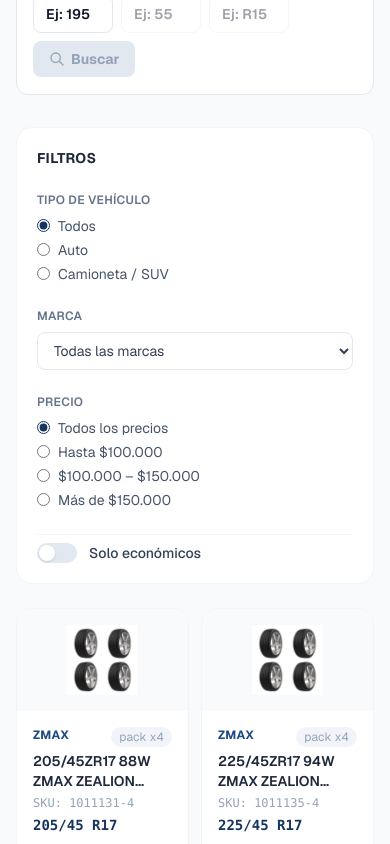
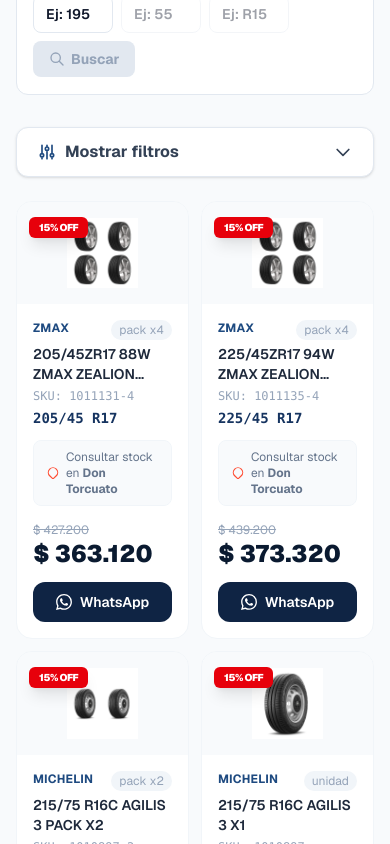
Before and after one commit to AugustinCrochat/neumaticos-trivium, a Next.js app: page / in a window 390 px wide. Shown: the part 2580-3424 px from the top of the page. Built offline with nearby package versions, Linux system fonts and the light colour scheme.

Commit message:
feat: implement mobile filter toggle in catalog and update product discount UI and pricing logic

```diff
--- a/src/app/productos/[slug]/page.tsx
+++ b/src/app/productos/[slug]/page.tsx
@@ -66,8 +66,8 @@ export default async function ProductPage({ params }: Props) {
         {/* Image */}
         <div className="bg-slate-50 rounded-2xl aspect-square flex items-center justify-center p-8 relative">
           {product.priceOld && (
-            <span className="absolute top-4 left-4 bg-orange-500 text-white text-sm font-bold px-3 py-1 rounded-full">
-              −{discount(product.price, product.priceOld)}%
+            <span className="absolute top-4 left-4 z-10 bg-red-600 text-white text-xs font-black px-3 py-1.5 rounded-md shadow-lg uppercase tracking-tighter">
+              {discount(product.price, product.priceOld)}% OFF
             </span>
           )}
           {hasImage ? (
--- a/src/components/home/CatalogSection.tsx
+++ b/src/components/home/CatalogSection.tsx
@@ -17,6 +17,7 @@ export function CatalogSection() {
   const [brandFilter, setBrandFilter] = useState<string>("todos");
   const [priceRange, setPriceRange] = useState<number | null>(null);
   const [onlyEconomic, setOnlyEconomic] = useState(false);
+  const [showFilters, setShowFilters] = useState(false);
 
   const filtered = useMemo(() => {
     return PRODUCTS.filter((p) => {
@@ -57,9 +58,30 @@ export function CatalogSection() {
         </div>
 
         <div className="flex flex-col lg:flex-row gap-6">
+          {/* Mobile Filter Toggle */}
+          <button
+            onClick={() => setShowFilters(!showFilters)}
+            className="lg:hidden flex items-center justify-between w-full bg-white rounded-xl border border-slate-200 px-5 py-3 text-slate-700 font-bold shadow-sm active:scale-[0.98] transition-all"
+          >
+            <div className="flex items-center gap-2">
+              <svg className="w-5 h-5 text-navy-600" fill="none" viewBox="0 0 24 24" stroke="currentColor">
+                <path strokeLinecap="round" strokeLinejoin="round" strokeWidth={2} d="M12 6V4m0 2a2 2 0 100 4m0-4a2 2 0 110 4m-6 8a2 2 0 100-4m0 4a2 2 0 110-4m0 4v2m0-6V4m6 6v10m6-2a2 2 0 100-4m0 4a2 2 0 110-4m0 4v2m0-6V4" />
+              </svg>
+              <span>{showFilters ? "Ocultar filtros" : "Mostrar filtros"}</span>
+            </div>
+            <svg
+              className={`w-5 h-5 transition-transform duration-300 ${showFilters ? "rotate-180" : ""}`}
+              fill="none"
+              viewBox="0 0 24 24"
+              stroke="currentColor"
+            >
+              <path strokeLinecap="round" strokeLinejoin="round" strokeWidth={2} d="M19 9l-7 7-7-7" />
+            </svg>
+          </button>
+
           {/* Filters sidebar */}
-          <aside className="lg:w-64 flex-shrink-0">
-            <div className="bg-white rounded-2xl border border-slate-100 p-5 space-y-6">
+          <aside className={`lg:w-64 flex-shrink-0 lg:block ${showFilters ? "block" : "hidden"}`}>
+            <div className="bg-white rounded-2xl border border-slate-100 p-5 space-y-6 shadow-sm">
               <h3 className="font-bold text-slate-800 text-sm uppercase tracking-wide">
                 Filtros
               </h3>
--- a/src/components/ui/ProductCard.tsx
+++ b/src/components/ui/ProductCard.tsx
@@ -58,9 +58,9 @@ export function ProductCard({ product }: { product: TireProduct }) {
 
         {/* Tags */}
         {product.priceOld && (
-          <div className="absolute top-3 left-3">
-            <span className="bg-orange-500 text-white text-xs font-bold px-2 py-0.5 rounded-full">
-              −{discount(product.price, product.priceOld)}%
+          <div className="absolute top-3 left-3 z-10">
+            <span className="bg-red-600 text-white text-[10px] font-black px-2.5 py-1 rounded-md shadow-lg uppercase tracking-tighter">
+              {discount(product.price, product.priceOld)}% OFF
             </span>
           </div>
         )}
--- a/src/lib/data.ts
+++ b/src/lib/data.ts
@@ -73,7 +73,7 @@ export const BRANDS: TireBrand[] = [
   },
 ];
 
-export const PRODUCTS: TireProduct[] = [
+const RAW_PRODUCTS: TireProduct[] = [
   {
     id: "1011131-4",
     brand: "Zmax",
@@ -3628,6 +3628,12 @@ export const PRODUCTS: TireProduct[] = [
     slug: "1011134-21565r16-98h-zmax-ly688-zmax-ly688-x1",
   },
 ];
+
+export const PRODUCTS: TireProduct[] = RAW_PRODUCTS.map((p) => ({
+  ...p,
+  priceOld: p.price,
+  price: Math.round(p.price * 0.85),
+}));
 
 export const SERVICES: Service[] = [
   {
```
